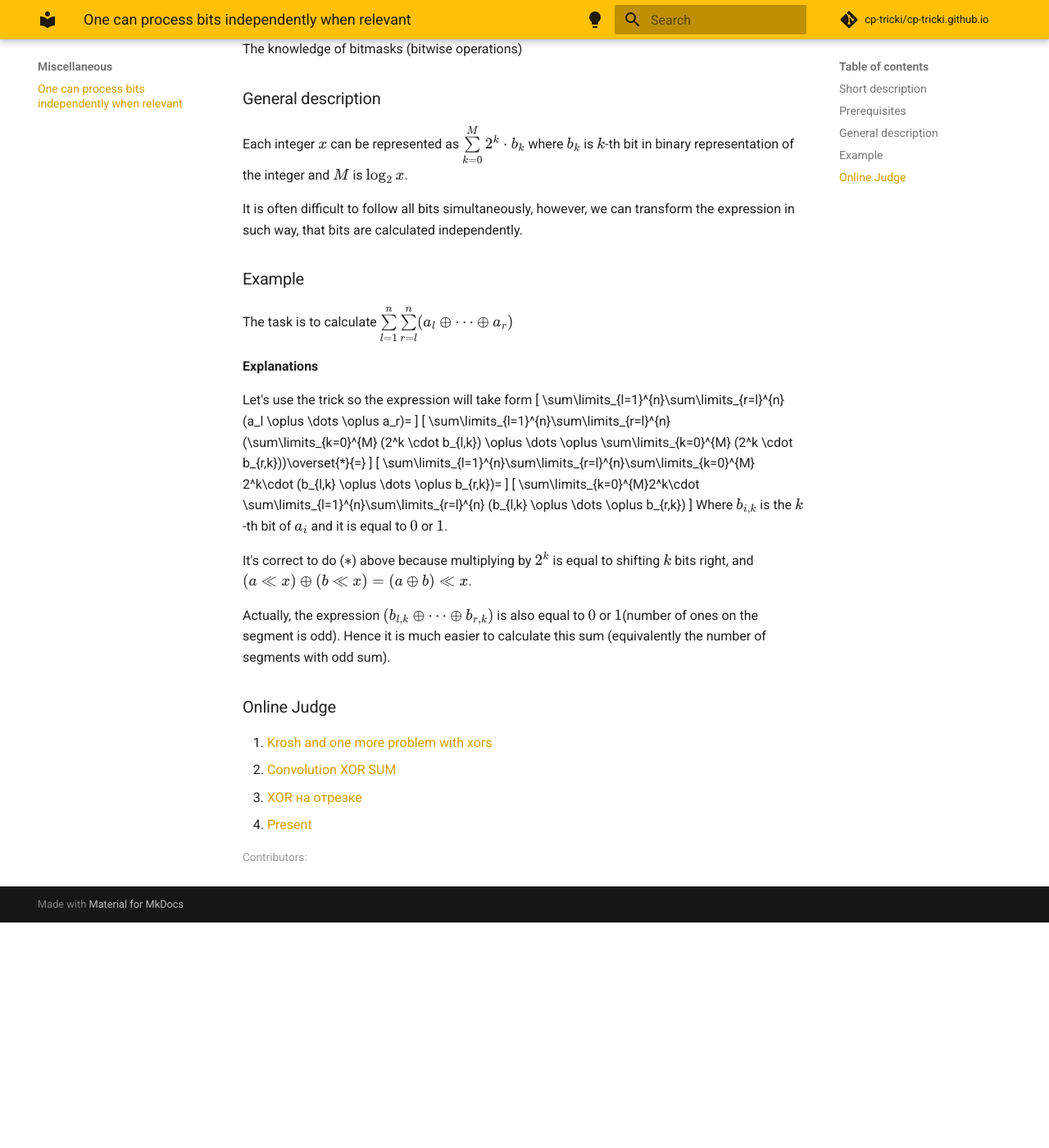
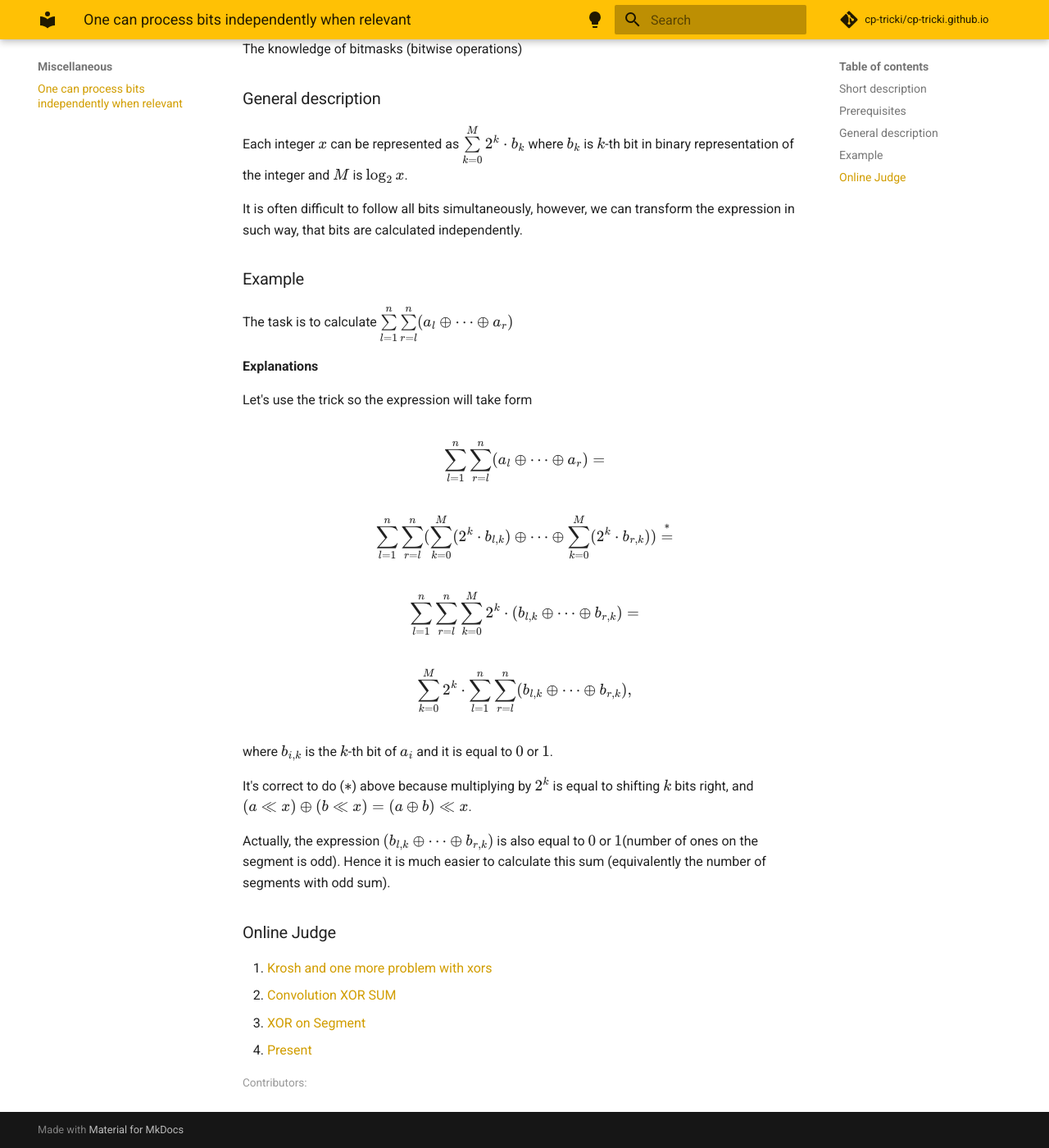
Before and after one commit to cp-tricki/cp-tricki.github.io, an MkDocs documentation site: the page built from docs/Miscellaneous/one-can-process-bits-independently-when-relevant.md, in a window 1280 px wide and 1400 px high, scrolled down 397 px. Shown: the whole window at 82% size. Built offline with MkDocs 1.6.1 and Material for MkDocs 9.7.7, drawn with Linux system fonts in a browser that asks for light colours; comment, search, counter and statistics services are not loaded; before the commit the page ends 1522 px from its top, so only the background shows below that.

Commit message:
Update one-can-process-bits-independently-when-relevant.md

```diff
--- a/docs/Miscellaneous/one-can-process-bits-independently-when-relevant.md
+++ b/docs/Miscellaneous/one-can-process-bits-independently-when-relevant.md
@@ -23,19 +23,24 @@ The task is to calculate \(\sum\limits_{l=1}^{n}\sum\limits_{r=l}^{n} (a_l \oplu
 **Explanations**
 
 Let's use the trick so the expression will take form
+
 \[
 \sum\limits_{l=1}^{n}\sum\limits_{r=l}^{n} (a_l \oplus \dots \oplus a_r)=
 \]
+
 \[
 \sum\limits_{l=1}^{n}\sum\limits_{r=l}^{n} (\sum\limits_{k=0}^{M} (2^k \cdot b_{l,k}) \oplus \dots \oplus \sum\limits_{k=0}^{M} (2^k \cdot b_{r,k}))\overset{*}{=}
 \]
+
 \[
 \sum\limits_{l=1}^{n}\sum\limits_{r=l}^{n}\sum\limits_{k=0}^{M} 2^k\cdot (b_{l,k} \oplus \dots \oplus b_{r,k})=
 \]
+
 \[
-\sum\limits_{k=0}^{M}2^k\cdot \sum\limits_{l=1}^{n}\sum\limits_{r=l}^{n}  (b_{l,k} \oplus \dots \oplus b_{r,k})
+\sum\limits_{k=0}^{M}2^k\cdot \sum\limits_{l=1}^{n}\sum\limits_{r=l}^{n}  (b_{l,k} \oplus \dots \oplus b_{r,k}),
 \]
-Where \(b_{i,k}\) is the \(k\)-th bit of \(a_i\) and it is equal to \(0\) or \(1\).
+
+where \(b_{i,k}\) is the \(k\)-th bit of \(a_i\) and it is equal to \(0\) or \(1\).
 
 It's correct to do (\(\ast\)) above because multiplying by \(2^k\) is equal to shifting \(k\) bits right, and \((a\ll x)\oplus (b\ll x)=(a\oplus b)\ll x\).
 
@@ -45,5 +50,5 @@ Actually, the expression \((b_{l,k} \oplus \dots \oplus b_{r,k})\) is also equal
 
 1. [Krosh and one more problem with xors](https://codeforces.com/gym/102964/problem/I?locale=en)
 2. [Convolution XOR SUM](https://codeforces.com/gym/104333/problem/A)
-3. [XOR на отрезке](https://codeforces.com/contest/242/problem/E)
+3. [XOR on Segment](https://codeforces.com/contest/242/problem/E)
 4. [Present](https://codeforces.com/contest/1322/problem/B?locale=en)
```
